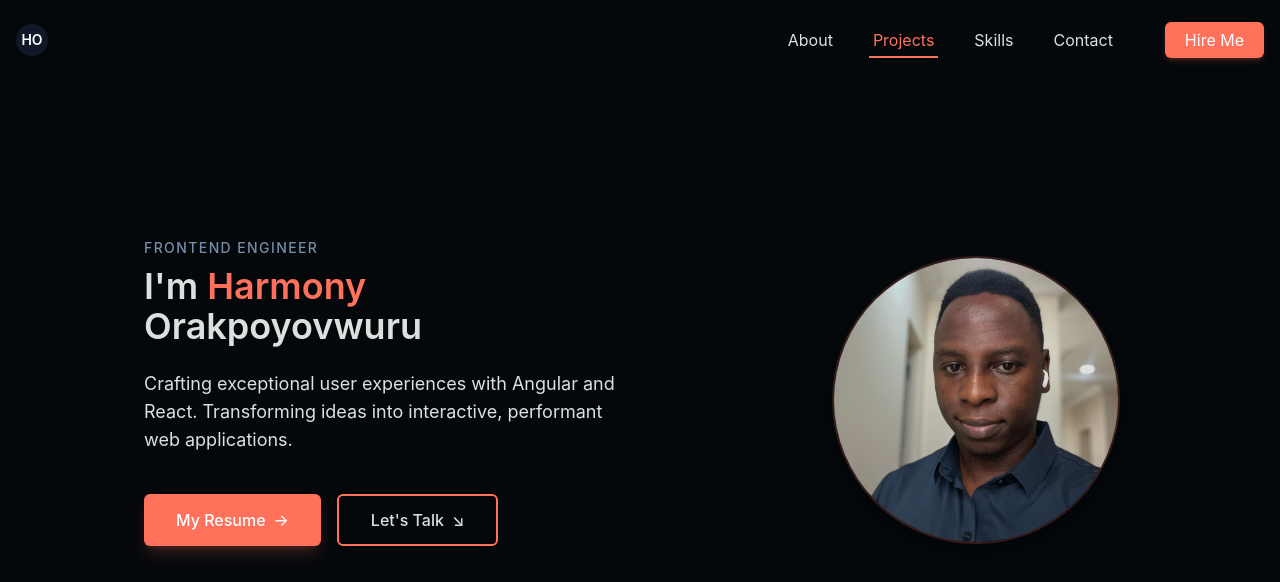
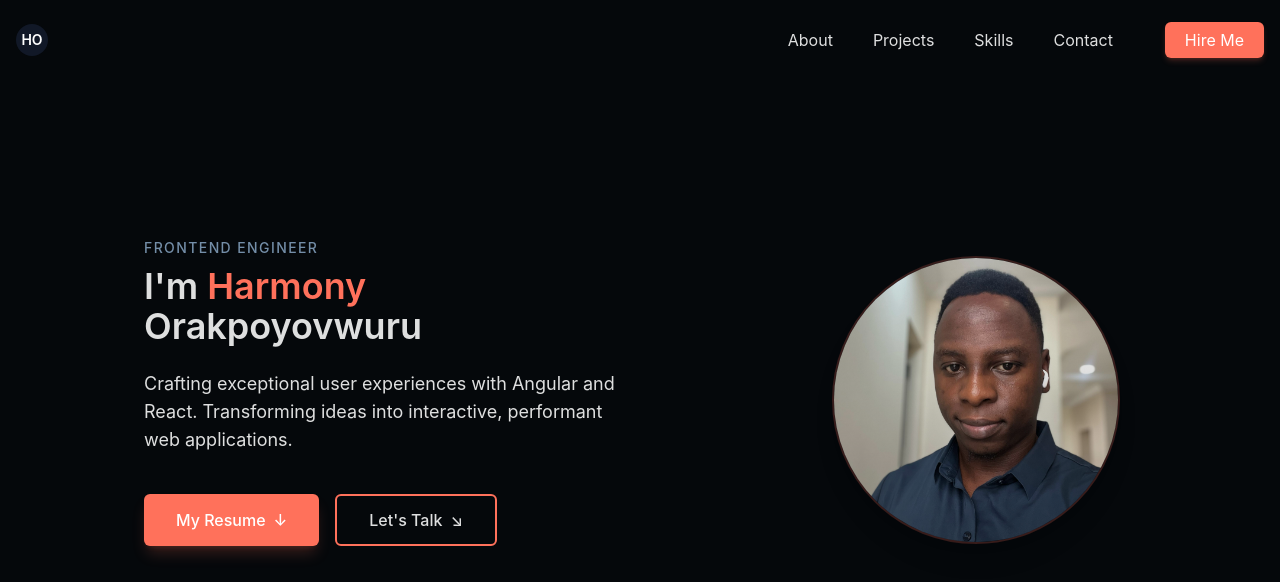
Before and after one commit to harmonyorakpo/Portfolio, a React (Vite) app: page / in a window 1280 px wide. Shown: the top 582 px of the page. Built offline with nearby package versions, Linux system fonts and the light colour scheme.

Commit message:
completed portfolio

```diff
--- a/src/components/Header.tsx
+++ b/src/components/Header.tsx
@@ -4,7 +4,7 @@ import { motion } from "framer-motion";
 const Header = () => {
   const [isMenuOpen, setIsMenuOpen] = useState(false);
   const [scrolled, setScrolled] = useState(false);
-  const [activeSection, setActiveSection] = useState("home");
+  const [activeSection, setActiveSection] = useState<string | null>(null);
 
   const links = [
     { name: "About", href: "#about" },
@@ -19,14 +19,17 @@ const Header = () => {
       setScrolled(scrollPosition > 50);
 
       // Update active section based on scroll position
-      const sections = ["home", "about", "projects", "skills", "contact"];
-      for (const section of sections.reverse()) {
+      const sections = ["about", "projects", "skills", "contact"];
+      let active = null;
+
+      for (const section of sections) {
         const element = document.getElementById(section);
         if (element && scrollPosition >= element.offsetTop - 100) {
-          setActiveSection(section);
-          break;
+          active = section;
         }
       }
+
+      setActiveSection(active);
     };
 
     window.addEventListener("scroll", handleScroll);
@@ -288,7 +291,7 @@ const Header = () => {
                 width="1em"
                 xmlns="http://www.w3.org/2000/svg"
               >
-                <path d="M389.2 48h70.6L305.6 224.2 487 464H345L233.7 318.6 106.5 464H35.8L200.7 275.5 26.8 48H172.4L272.9 180.9 389.2 48zM364.4 421.8h39.1L151.1 88h-42L364.4 421.8z"></path>
+                <path d="M459.4 151.7c.32 4.7.32 9.5.32 14.3 0 146.8-111.7 316-316 316-62.6 0-120.4-18.4-169.2-49.5 8.7 1 17.5 1.3 26.4 1.3 51.7 0 99.4-17.6 137.5-47.4-48.2-.9-88.9-32.7-102.2-76.6 6.6 1.2 13.4 1.9 20.3 1.9 9.8 0 19.4-1.3 28.4-3.7-50.5-10.1-88.8-54.6-88.8-107.9 0-.5 0-.9 0-1.4 14.9 8.3 31.9 13.4 50.3 14-30.7-20.6-50.9-55.5-50.9-95.4 0-21.1 5.7-40.9 15.6-58.1 56.9 69.9 142.1 116.7 238.3 121.5-1.9-8.4-3.6-17-3.6-25.8 0-62.8 50.9-113.7 113.7-113.7 32.8 0 62.4 13.6 83.2 35.5 26-5.1 50.4-14.8 72.1-28-8.5 26.3-26.4 48.2-49.8 62.2 22.9-2.7 45.3-8.8 66.1-17.6-14.3 21.4-32.4 40.3-53.2 55.1z"></path>
               </svg>
             </a>
           </div>
--- a/src/components/Hero.tsx
+++ b/src/components/Hero.tsx
@@ -133,7 +133,7 @@ const Hero = () => {
               <span className="flex items-center gap-2">
                 <span>My Resume</span>
                 <span className="group-hover:translate-x-1 transition-transform">
-                  →
+                ↓
                 </span>
               </span>
             </button>
```
